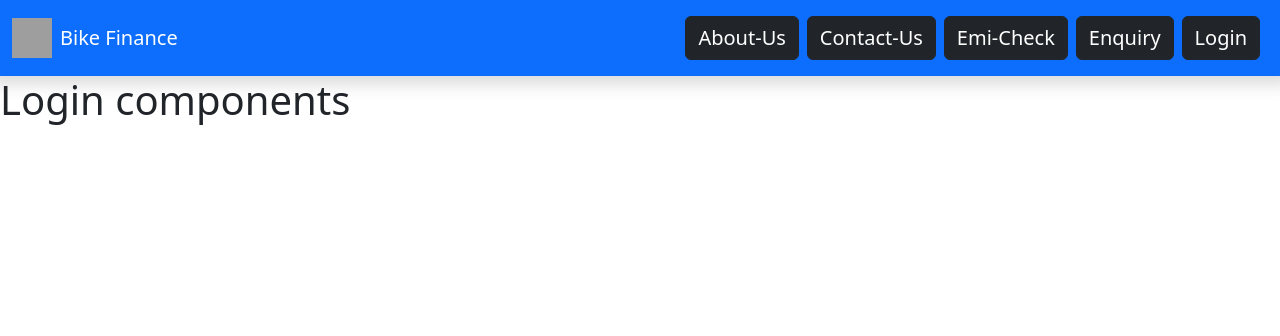
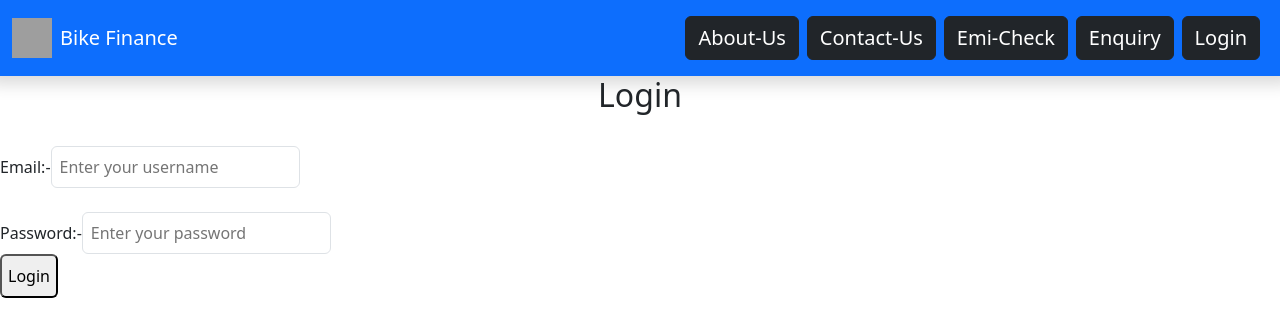
Before and after one commit to payalkhawase/twowheelerloanDashboard, a React (Vite) app: page /login in a window 1280 px wide. Shown: the top 336 px of the page. Built offline with nearby package versions, Linux system fonts and the light colour scheme; grey boxes are pictures that could not be loaded.

Commit message:
added Something

```diff
--- a/src/App.jsx
+++ b/src/App.jsx
@@ -12,6 +12,7 @@ import ContactUs from './template/ContactUs'
 import EmiCheck from './template/EmiCheck'
 import Enquiry from './template/Enquiry'
 import Login from './template/Login'
+import Dashboard from './template/Dashboard'
 
 function App() {
   const [count, setCount] = useState(0)
@@ -38,6 +39,8 @@ function App() {
               <Route path="/enquiry" element={<Enquiry />} />
               &nbsp;
               <Route path="/login" element={<Login/>} />
+              &nbsp;
+              <Route path="/dashboard" element={<Dashboard/>} />
       </Routes>
       </div>
       </BrowserRouter>
--- /dev/null
+++ b/src/template/Dashboard.jsx
@@ -0,0 +1,11 @@
+import React from 'react'
+
+function Dashboard() {
+  return (
+    <div>
+      <h1>Dashboard</h1>
+    </div>
+  )
+}
+
+export default Dashboard
--- a/src/template/Login.jsx
+++ b/src/template/Login.jsx
@@ -1,11 +1,92 @@
-import React from 'react'
+import React, { useState } from "react";
+import axios from 'axios';
+import { useNavigate } from "react-router-dom";
 
-function Login() {
+function Login(data) {
+
+  const [email, setEmail] = useState("");
+  const [password, setPassword] = useState("");
+  const navigate = useNavigate();
+
+  const handleLogin = (e) => {
+    e.preventDefault();
+    // Placeholder for actual login logic
+    console.log("Login details:", { email, password });
+
+    alert(`Email: ${email}`);
+
+    alert("Logged in..!");
+    console.log(data);
+
+    if(`Email: ${email}!=null`)
+    {
+    axios.get(`http://localhost:9191/enq/showdata/${email}/${password}`)
+    .then((res)=>{
+    console.log(res.data);
+    localStorage.setItem("user", JSON.stringify(res.data));
+    navigate('/dashboard');
+    })
+
+    .catch((error)=>console.log(error))
+  }
+  else{
+    alert("Something wen wrong...!!")
+  }
+
+
+
+}
+
+
   return (
-    <div>
-      <h1>Login components</h1>
+    <div className="flex h-screen" >
+    {/* Side nav with background image */}
+    <div className="w-1/2 bg-cover bg-center hidden md:block"
+    style={{
+      backgroundImage: `url('src/assets/image.png')`,
+    }}>
+    </div>
+    <div className="min-h-screen bg-gray-100 flex items-center justify-center">
+      <form onSubmit={handleLogin}
+        className="bg-white p-8 rounded-xl shadow-md w-96"
+      >
+        <h2 className="text-2xl font-bold mb-6 text-center text-gray-800">
+          Login
+        </h2>
+         <br></br>
+
+        {/* Username */}
+        <label className="block mb-2 text-gray-700 font-medium">Email:-</label>
+        <input
+          type="text"
+          className="w-full p-2 border border-gray-300 rounded mb-4"
+          placeholder="Enter your username"
+          value={email}
+          onChange={(e) => setEmail(e.target.value)}
+          required
+        />
+       <br></br>
+        {/* Password */}
+        <label className="block mb-2 text-gray-700 font-medium">Password:-</label>
+        <input
+          type="password"
+          className="w-full p-2 border border-gray-300 rounded mb-6"
+          placeholder="Enter your password"
+          value={password}
+          onChange={(e) => setPassword(e.target.value)}
+          required
+        />
+        <br></br>
+        {/* Login Button */}
+        <button
+          type="submit"
+          className="w-full bg-blue-600 text-black py-2 rounded hover:bg-blue-700"
+        >
+        Login
+        </button>
+      </form>
+    </div>
     </div>
   )
-}
-
-export default Login
+};
+export default Login;
```
Also changed, not shown: src/assets/image.png (added).
